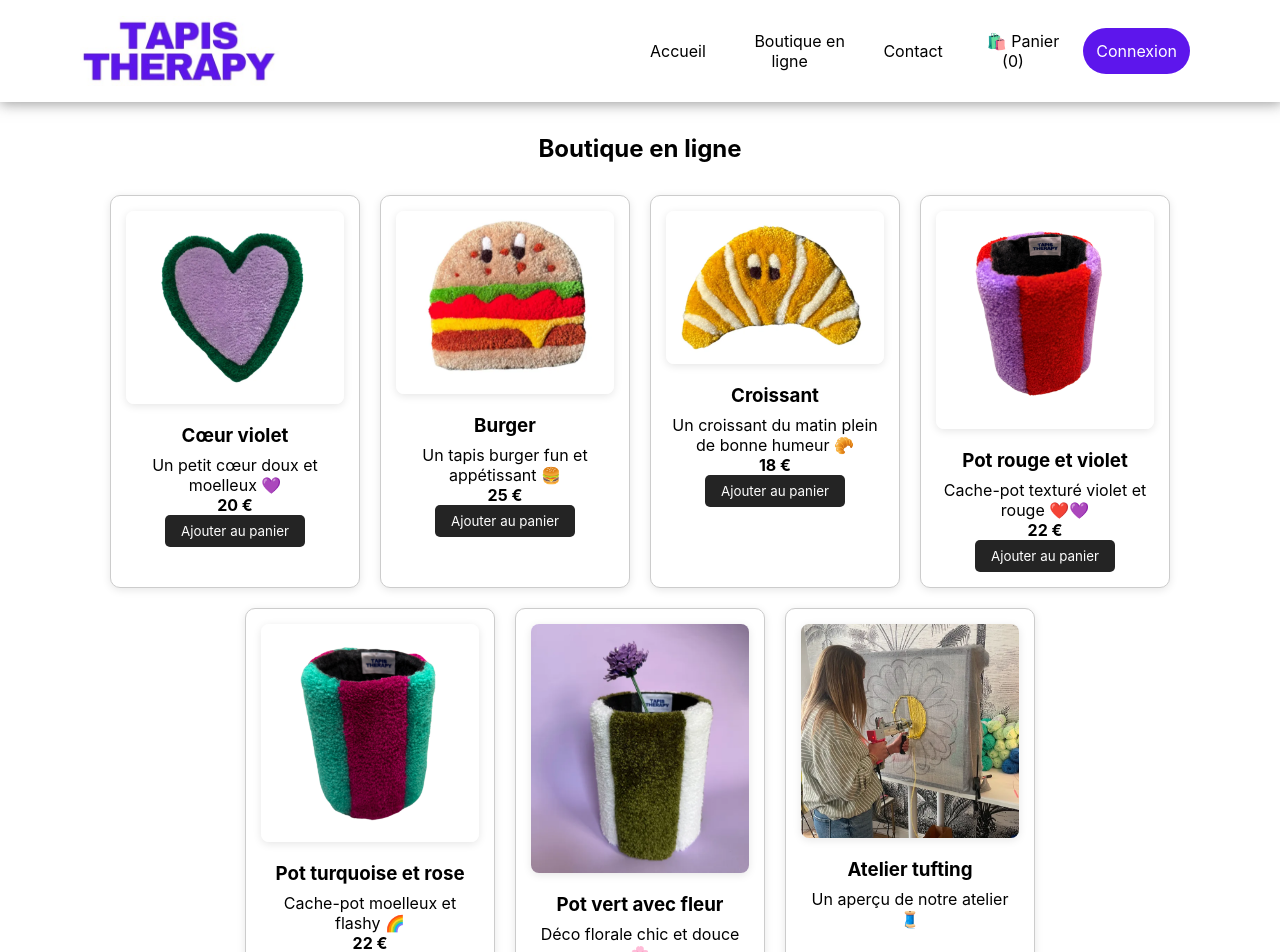
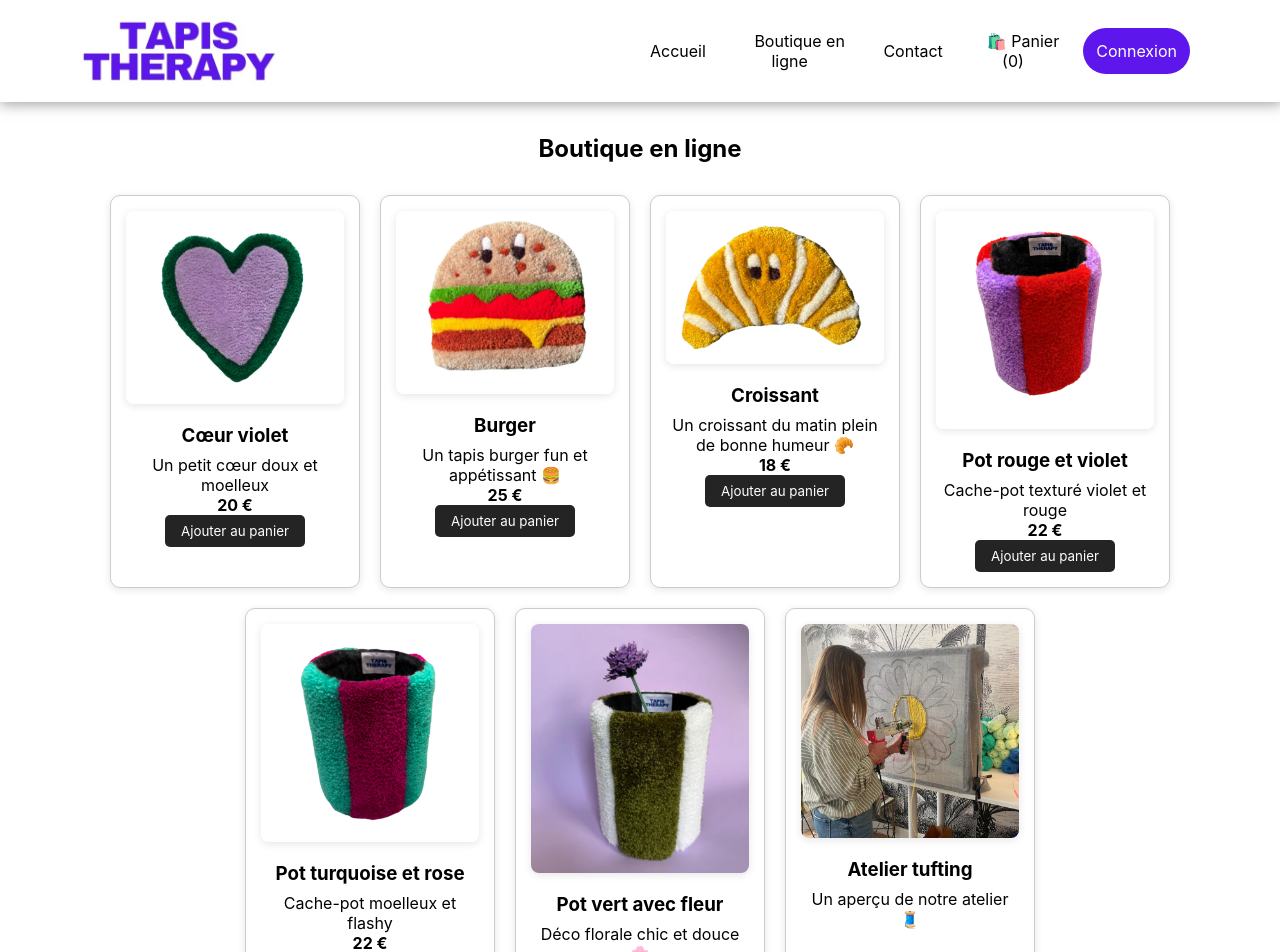
Before and after one commit to louthomas94/e-commerce, a React (Create React App) app: page /boutique in a window 1280 px wide. Shown: the top 952 px of the page. Built offline with nearby package versions, Linux system fonts and the light colour scheme.

Commit message:
Ajustments visuels Page Boutique.jsx

```diff
--- a/src/pages/Boutique.jsx
+++ b/src/pages/Boutique.jsx
@@ -12,11 +12,11 @@ import decor2 from '../assets/decor2.jpg';
 import decor3 from '../assets/decor3.jpg';
 
 const articles = [
-  { id: 1, nom: "Cœur violet", image: img1, description: "Un petit cœur doux et moelleux 💜", prix: 20 },
+  { id: 1, nom: "Cœur violet", image: img1, description: "Un petit cœur doux et moelleux", prix: 20 },
   { id: 2, nom: "Burger", image: img2, description: "Un tapis burger fun et appétissant 🍔", prix: 25 },
   { id: 3, nom: "Croissant", image: img3, description: "Un croissant du matin plein de bonne humeur 🥐", prix: 18 },
-  { id: 4, nom: "Pot rouge et violet", image: img4, description: "Cache-pot texturé violet et rouge ❤️💜", prix: 22 },
-  { id: 5, nom: "Pot turquoise et rose", image: decor1, description: "Cache-pot moelleux et flashy 🌈", prix: 22 },
+  { id: 4, nom: "Pot rouge et violet", image: img4, description: "Cache-pot texturé violet et rouge", prix: 22 },
+  { id: 5, nom: "Pot turquoise et rose", image: decor1, description: "Cache-pot moelleux et flashy", prix: 22 },
   { id: 6, nom: "Pot vert avec fleur", image: decor2, description: "Déco florale chic et douce 🌸", prix: 24 },
   { id: 7, nom: "Atelier tufting", image: decor3, description: "Un aperçu de notre atelier 🧵", prix: 0 },
 ];
```
